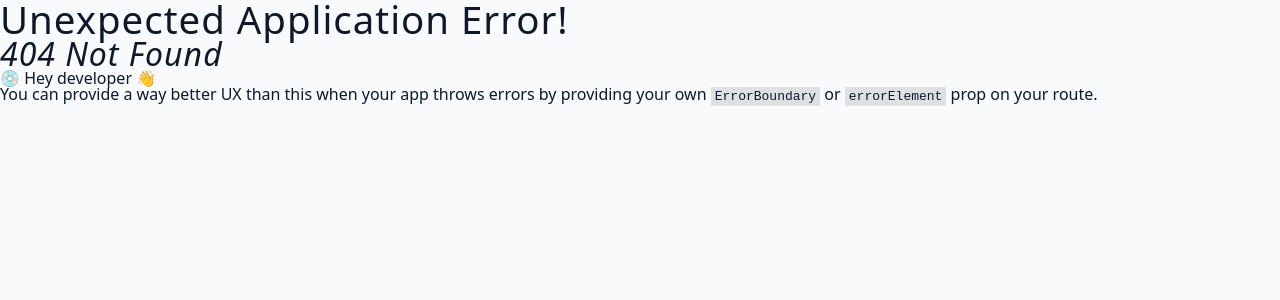
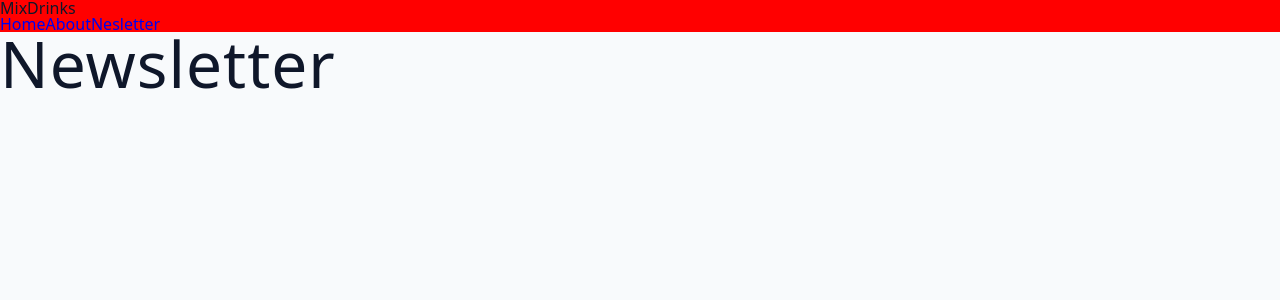
Before and after one commit to radu-bordea/React-MixDrinks, a React (Vite) app: page /newsletter in a window 1280 px wide. Before the commit this address had no page. Shown: the top 300 px of the page. Built offline with nearby package versions, Linux system fonts and the light colour scheme.

Commit message:
add react router and nested components

```diff
--- a/src/App.jsx
+++ b/src/App.jsx
@@ -12,10 +12,24 @@
   {
     path: "/",
     element: <HomeLayout />,
-  },
-  {
-    path: "/about",
-    element: <About />,
+    children: [
+      {
+        index: true,
+        element: <Landing />,
+      },
+      {
+        path: "cocktail",
+        element: <Cocktail />,
+      },
+      {
+        path: "newsletter",
+        element: <Newsletter />,
+      },
+      {
+        path: "about",
+        element: <About />,
+      },
+    ],
   },
 ]);
 
--- /dev/null
+++ b/src/components/Navbar.jsx
@@ -0,0 +1,29 @@
+import { NavLink } from "react-router-dom";
+import styled from "styled-components";
+
+const Navbar = () => {
+  return (
+    <Wrapper>
+      <div className="nav-center">
+        <span className="logo">MixDrinks</span>
+        <div className="nav-links">
+          <NavLink to="/" className="nav-link">
+            Home
+          </NavLink>
+          <NavLink to="/about" className="nav-link">
+            About
+          </NavLink>
+          <NavLink to="/newsletter" className="nav-link">
+            Nesletter
+          </NavLink>
+        </div>
+      </div>
+    </Wrapper>
+  );
+};
+
+const Wrapper = styled.nav`
+  background: red;
+`;
+
+export default Navbar;
--- a/src/pages/About.jsx
+++ b/src/pages/About.jsx
@@ -5,7 +5,6 @@
   return (
     <div>
       <h1>About</h1>
-      <Link to="/">Home Page</Link>
     </div>
   );
 };
--- a/src/pages/Cocktail.jsx
+++ b/src/pages/Cocktail.jsx
@@ -2,7 +2,7 @@
 
 const Cocktail = () => {
   return (
-    <div>Cocktail</div>
+    <h1>Cocktail</h1>
   )
 }
 
--- a/src/pages/Error.jsx
+++ b/src/pages/Error.jsx
@@ -2,7 +2,7 @@
 
 const Error = () => {
   return (
-    <div>Error</div>
+    <h1>Error</h1>
   )
 }
 
--- a/src/pages/HomeLayout.jsx
+++ b/src/pages/HomeLayout.jsx
@@ -1,10 +1,11 @@
-import { Link } from "react-router-dom";
+import { Outlet } from "react-router-dom";
+import Navbar from "../components/Navbar";
 
 const HomeLayout = () => {
   return (
     <div>
-      <h1>HomeLayout</h1>
-      <Link to='/about'>About</Link>
+      <Navbar />
+      <Outlet />
     </div>
   );
 };
--- a/src/pages/Landing.jsx
+++ b/src/pages/Landing.jsx
@@ -2,7 +2,7 @@
 
 const Landing = () => {
   return (
-    <div>Landing</div>
+    <h1>Landing</h1>
   )
 }
 
--- a/src/pages/Newsletter.jsx
+++ b/src/pages/Newsletter.jsx
@@ -2,7 +2,7 @@
 
 const Newsletter = () => {
   return (
-    <div>Newsletter</div>
+    <h1>Newsletter</h1>
   )
 }
 
```
Also changed, not shown: src/assets/wrappers/Navbar.js (+1 -44 lines), 1 other file (tests, documents, lock files or other folders).
